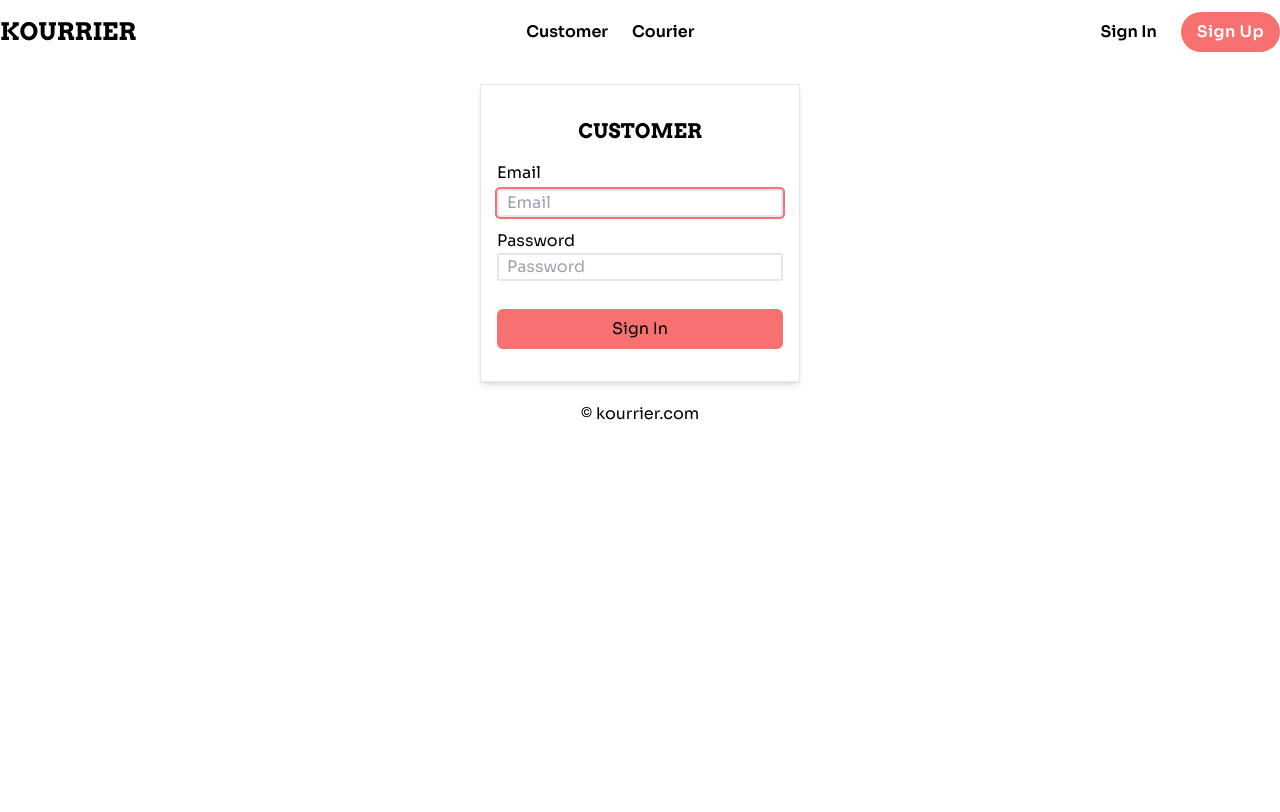
After one commit to miahsbrain/Kourrier, a Django app: page /signin/ in a window 1280 px wide. The commit adds this page. Run offline with Django 3.2, Linux system fonts and the light colour scheme; some web fonts are replaced.

```diff
--- a/core/static/css/output.css
+++ b/core/static/css/output.css
@@ -600,6 +600,19 @@ nav .nav-links > ul > li.active::after {
   content: var(--tw-content);
 }
 
+/* signin form */
+
+#id_username, #id_password {
+  margin-bottom: 0.75rem;
+  width: 100%;
+  border-radius: 0.125rem;
+  border-width: 2px;
+  padding-left: 0.5rem;
+  padding-right: 0.5rem;
+  outline-offset: 2px;
+  outline-color: #f87171;
+}
+
 .static {
   position: static;
 }
@@ -632,8 +645,24 @@ nav .nav-links > ul > li.active::after {
   margin-bottom: 1.25rem;
 }
 
+.mb-1 {
+  margin-bottom: 0.25rem;
+}
+
 .mb-3 {
   margin-bottom: 0.75rem;
+}
+
+.mt-4 {
+  margin-top: 1rem;
+}
+
+.mt-8 {
+  margin-top: 2rem;
+}
+
+.mb-4 {
+  margin-bottom: 1rem;
 }
 
 .block {
@@ -644,16 +673,33 @@ nav .nav-links > ul > li.active::after {
   display: flex;
 }
 
+.h-fit {
+  height: -moz-fit-content;
+  height: fit-content;
+}
+
 .min-h-screen {
   min-height: 100vh;
+}
+
+.w-80 {
+  width: 20rem;
+}
+
+.w-full {
+  width: 100%;
 }
 
 .max-w-7xl {
   max-width: 80rem;
 }
 
-.items-baseline {
-  align-items: baseline;
+.items-center {
+  align-items: center;
+}
+
+.justify-center {
+  justify-content: center;
 }
 
 .justify-between {
@@ -662,6 +708,10 @@ nav .nav-links > ul > li.active::after {
 
 .gap-2 {
   gap: 0.5rem;
+}
+
+.gap-4 {
+  gap: 1rem;
 }
 
 .gap-6 {
@@ -682,6 +732,11 @@ nav .nav-links > ul > li.active::after {
 
 .border-2 {
   border-width: 2px;
+}
+
+.border-red-400 {
+  --tw-border-opacity: 1;
+  border-color: rgb(248 113 113 / var(--tw-border-opacity));
 }
 
 .bg-red-400 {
@@ -705,6 +760,10 @@ nav .nav-links > ul > li.active::after {
 
 .p-3 {
   padding: 0.75rem;
+}
+
+.p-4 {
+  padding: 1rem;
 }
 
 .px-4 {
@@ -748,6 +807,16 @@ nav .nav-links > ul > li.active::after {
   line-height: 1.5rem;
 }
 
+.text-xl {
+  font-size: 1.25rem;
+  line-height: 1.75rem;
+}
+
+.text-sm {
+  font-size: 0.875rem;
+  line-height: 1.25rem;
+}
+
 .font-bold {
   font-weight: 700;
 }
@@ -774,6 +843,23 @@ nav .nav-links > ul > li.active::after {
   color: rgb(255 255 255 / var(--tw-text-opacity));
 }
 
+.text-red-600 {
+  --tw-text-opacity: 1;
+  color: rgb(220 38 38 / var(--tw-text-opacity));
+}
+
+.shadow-md {
+  --tw-shadow: 0 4px 6px -1px rgb(0 0 0 / 0.1), 0 2px 4px -2px rgb(0 0 0 / 0.1);
+  --tw-shadow-colored: 0 4px 6px -1px var(--tw-shadow-color), 0 2px 4px -2px var(--tw-shadow-color);
+  box-shadow: var(--tw-ring-offset-shadow, 0 0 #0000), var(--tw-ring-shadow, 0 0 #0000), var(--tw-shadow);
+}
+
+.shadow-sm {
+  --tw-shadow: 0 1px 2px 0 rgb(0 0 0 / 0.05);
+  --tw-shadow-colored: 0 1px 2px 0 var(--tw-shadow-color);
+  box-shadow: var(--tw-ring-offset-shadow, 0 0 #0000), var(--tw-ring-shadow, 0 0 #0000), var(--tw-shadow);
+}
+
 nav .nav-links > ul > li:after {
   content: "";
   background: #f00f0f;
@@ -785,7 +871,17 @@ nav .nav-links > ul > li:after {
   height: 10px;
 }
 
+.hover\:bg-red-400:hover {
+  --tw-bg-opacity: 1;
+  background-color: rgb(248 113 113 / var(--tw-bg-opacity));
+}
+
 .hover\:bg-red-500:hover {
   --tw-bg-opacity: 1;
   background-color: rgb(239 68 68 / var(--tw-bg-opacity));
 }
+
+.hover\:text-white:hover {
+  --tw-text-opacity: 1;
+  color: rgb(255 255 255 / var(--tw-text-opacity));
+}
--- a/core/templates/base.html
+++ b/core/templates/base.html
@@ -24,28 +24,39 @@
 </head>
 
 <body class="font-sora min-h-screen">
-    <nav class="max-w-7xl bg-white flex justify-between m-3 mx-auto items-baseline">
-        <div>
+    <nav class="max-w-7xl h-fit bg-white flex justify-between m-3 mx-auto items-center">
+        <div class="flex items-center">
             <a href="/" class="font-bold text-2xl font-arvo">KOURRIER</a>
         </div>
+        {% if not request.user.is_authenticated %}
         <div class="nav-links">
-            <ul class="flex gap-6">
-                <li class="active relative">
-                    <a href="#" class="font-sora font-semibold">Customer</a>
+            <ul class="flex gap-6 items-center">
+                <li class="{% if request.GET.next == 'customer' %} active {% endif %} relative">
+                    <a href="/signin/?next=customer" class="font-sora font-semibold">Customer</a>
                 </li>
-                <li class="relative">
-                    <a href="#" class="font-sora font-semibold">Courier</a>
+                <li class="{% if request.GET.next == 'courier' %} active {% endif %}relative">
+                    <a href="/signin/?next=courier" class="font-sora font-semibold">Courier</a>
                 </li>
             </ul>
         </div>
         <div>
-            <div class="flex gap-2">
-                <button class="font-sora font-semibold py-2 px-4 bg-transparent text-black text-base">Sign In</button>
-                <button
+            <div class="flex gap-2 items-center">
+                <a href="/signin" class="font-sora font-semibold py-2 px-4 bg-transparent text-black text-base">Sign In</a>
+                <a href="/signup"
                     class="font-sora font-semibold py-2 px-4 bg-red-400 hover:bg-red-500 text-white rounded-full tracking-wide text-base">Sign
-                    Up</button>
+                    Up</a>
             </div>
         </div>
+        {% else %}
+        <div>
+            <div class="flex gap-4 items-center">
+                <h4 class="">{{ request.user.get_full_name | title }}</h4>
+                <a href="/signout"
+                    class="font-sora font-semibold py-2 px-4 border-2 shadow-sm border-red-400 hover:bg-red-400 hover:text-white rounded-full tracking-wide text-base">Sign
+                   Out</a>
+            </div>
+        </div>
+        {% endif %}
     </nav>
 
     {% block content %}{% endblock content %}
--- a/core/templates/home.html
+++ b/core/templates/home.html
@@ -19,7 +19,7 @@
                 <h5 class="uppercase text-2xl font-sora font-semibold mb-3">Courrier</h5>
                 <p class="font-sora mb-3 text-base">Lorem ipsum dolor sit, amet consectetur adipisicing elit. Illo
                     doloribus consectetur hic reiciendis quaerat eveniet minus et.</p>
-                <a href="/courrier"
+                <a href="/courier"
                     class="py-2 px-4 bg-red-400 hover:bg-red-500 rounded-full my-4 text-white">Details</a>
             </div>
         </div>
--- a/core/templates/input.css
+++ b/core/templates/input.css
@@ -18,4 +18,8 @@ nav .nav-links > ul > li:after {
     nav .nav-links > ul > li.active {
         @apply after:block after:content-[''] after:w-1/3 after:h-1 after:bg-red-500 after:absolute after:-bottom-[0.3rem]
     }
+    /* signin form */
+    #id_username, #id_password {
+        @apply outline-red-400 px-2 w-full mb-3 border-2 outline-offset-2 rounded-sm
+    }
 }
--- /dev/null
+++ b/core/templates/signin.html
@@ -0,0 +1,37 @@
+{% extends 'base.html' %}
+{% load customtags %}
+
+{% block content %}
+
+<div>
+    <div class="flex justify-center items-center mt-8">
+        <div class="w-80 border p-4 shadow-md">
+            <form action="" method="post">
+                <h4 class="uppercase text-center font-arvo font-semibold text-xl mt-4">
+                    {% if request.GET.next != 'courier' %}
+                    Customer
+                    {% else %}
+                    Courier
+                    {% endif %}
+                </h4>
+                <div class="mt-4">
+                    <p class="mb-3 text-sm text-red-600">
+                        {% if form.errors %}
+                        {{ form.non_field_errors | striptags }}
+                        {% endif %}
+                    </p>
+                    <div >
+                        {% csrf_token %}
+                        <p class="mb-1">Email</p>
+                        {{ form.username | placeholder:'Email' }}
+                        <p>Password</p>
+                        {{ form.password | placeholder:'Password' }}
+                        <button class="bg-red-400 hover:bg-red-500 block w-full mt-4 py-2 rounded-md mb-4">Sign In</button>
+                    </div>
+                </div>
+            </form>
+        </div>
+    </div>
+</div>
+
+{% endblock content %}
--- /dev/null
+++ b/core/templatetags/customtags.py
@@ -0,0 +1,8 @@
+from django.template import Library
+
+register = Library()
+
+@register.filter(name='placeholder')
+def placeholder(value, token):
+    value.field.widget.attrs['placeholder'] = token
+    return value
--- a/core/urls.py
+++ b/core/urls.py
@@ -1,8 +1,12 @@
 from django.urls import path
 from . import views
+from django.contrib.auth import views as auth_view
 
 urlpatterns = [
     path('', views.home, name='Home'),
-    path('courrier/', views.courrier, name='Courrier'),
+    path('courier/', views.courrier, name='Courier'),
     path('customer/', views.customer, name='Customer'),
+    path('signin/', auth_view.LoginView.as_view(template_name='signin.html'), name='Signin'),
+    path('signout/', auth_view.LogoutView.as_view(next_page='/'), name='Signout'),
+    path('signup/', views.Signup.as_view(), name='Signup'),
 ]
--- a/deliveryApp/settings.py
+++ b/deliveryApp/settings.py
@@ -119,4 +119,7 @@ USE_TZ = True
 # https://docs.djangoproject.com/en/3.1/howto/static-files/
 
 STATIC_URL = '/static/'
-STATIC_FILES_DIRS = BASE_DIR / 'static'
+STATIC_FILES_DIRS = [BASE_DIR / 'core/static', ]
+
+LOGIN_URL = '/signin'
+LOGIN_REDIRECT_URL = '/'
```
Also changed, not shown: core/templates/courier.html (added, +29 -0 lines), core/templates/signup.html (added, +30 -0 lines), core/views.py (+9 -1 lines), core/templatetags/__init__.py (added).
